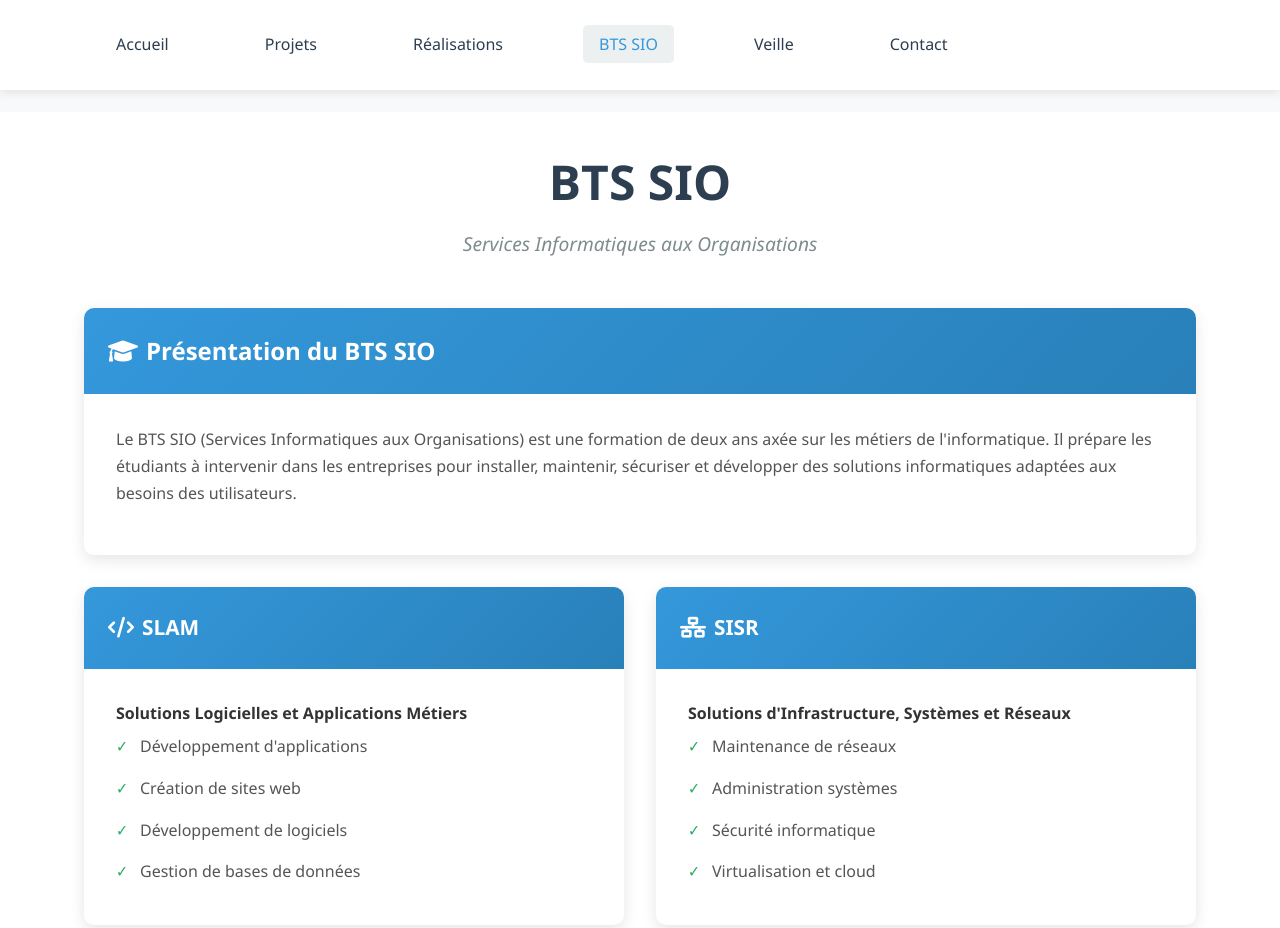
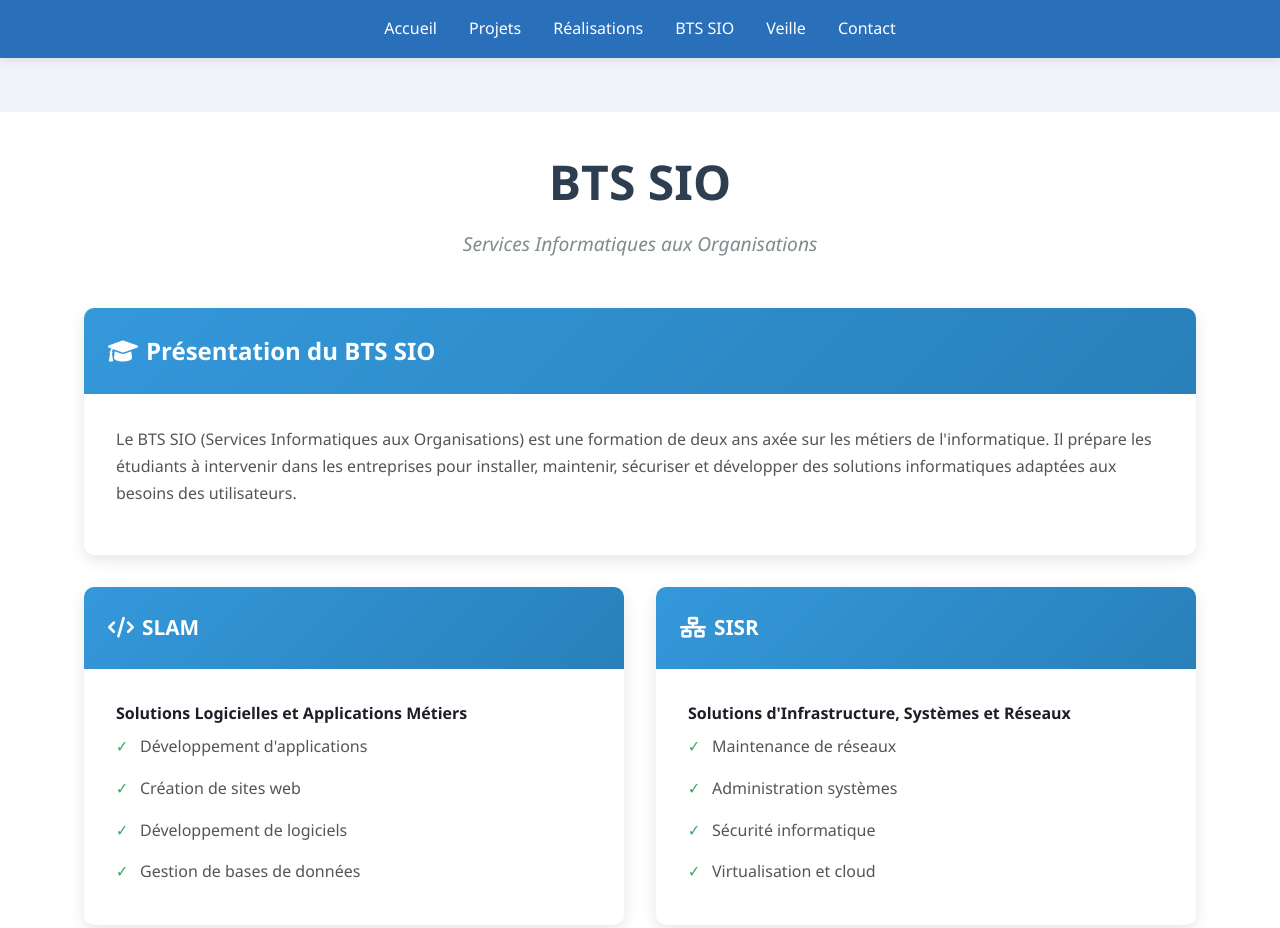
Before and after one commit to kvn4real/portfolio, a plain HTML site: page bts.html in a window 1280 px wide. Shown: the top 928 px of the page. Drawn offline with Linux system fonts and the light colour scheme; a web font is replaced by a local one.

Commit message:
Update styles.css

```diff
--- a/styles.css
+++ b/styles.css
@@ -608,79 +608,11 @@ footer {
     margin-top: auto; /* Cette règle était déjà présente mais maintenant elle sera effective */
 }
 
-/* Reset et base */
-* {
-    margin: 0;
-    padding: 0;
-    box-sizing: border-box;
-}
-
-body {
-    font-family: 'Segoe UI', Tahoma, Geneva, Verdana, sans-serif;
-    line-height: 1.6;
-    color: #333;
-    background-color: #f8f9fa;
-}
 
 .container {
     max-width: 1200px;
     margin: 0 auto;
     padding: 0 20px;
-}
-
-/* Header */
-header {
-    background: #fff;
-    box-shadow: 0 2px 10px rgba(0,0,0,0.1);
-    position: fixed;
-    top: 0;
-    left: 0;
-    right: 0;
-    z-index: 1000;
-}
-
-.header-content {
-    display: flex;
-    justify-content: space-between;
-    align-items: center;
-    padding: 1rem 0;
-}
-
-.logo h1 {
-    color: #2c3e50;
-    font-size: 1.8rem;
-    font-weight: 700;
-}
-
-.nav-toggle {
-    display: none;
-    background: none;
-    border: none;
-    font-size: 1.5rem;
-    color: #2c3e50;
-    cursor: pointer;
-    padding: 0.5rem;
-}
-
-.main-nav .nav-list {
-    display: flex;
-    list-style: none;
-    gap: 2rem;
-}
-
-.nav-link {
-    text-decoration: none;
-    color: #2c3e50;
-    font-weight: 500;
-    transition: color 0.3s ease;
-    padding: 0.5rem 1rem;
-    border-radius: 5px;
-}
-
-.nav-link:hover,
-.nav-link.active {
-    color: #3498db;
-    background-color: #ecf0f1;
 }
 
 /* Main Content */
```
